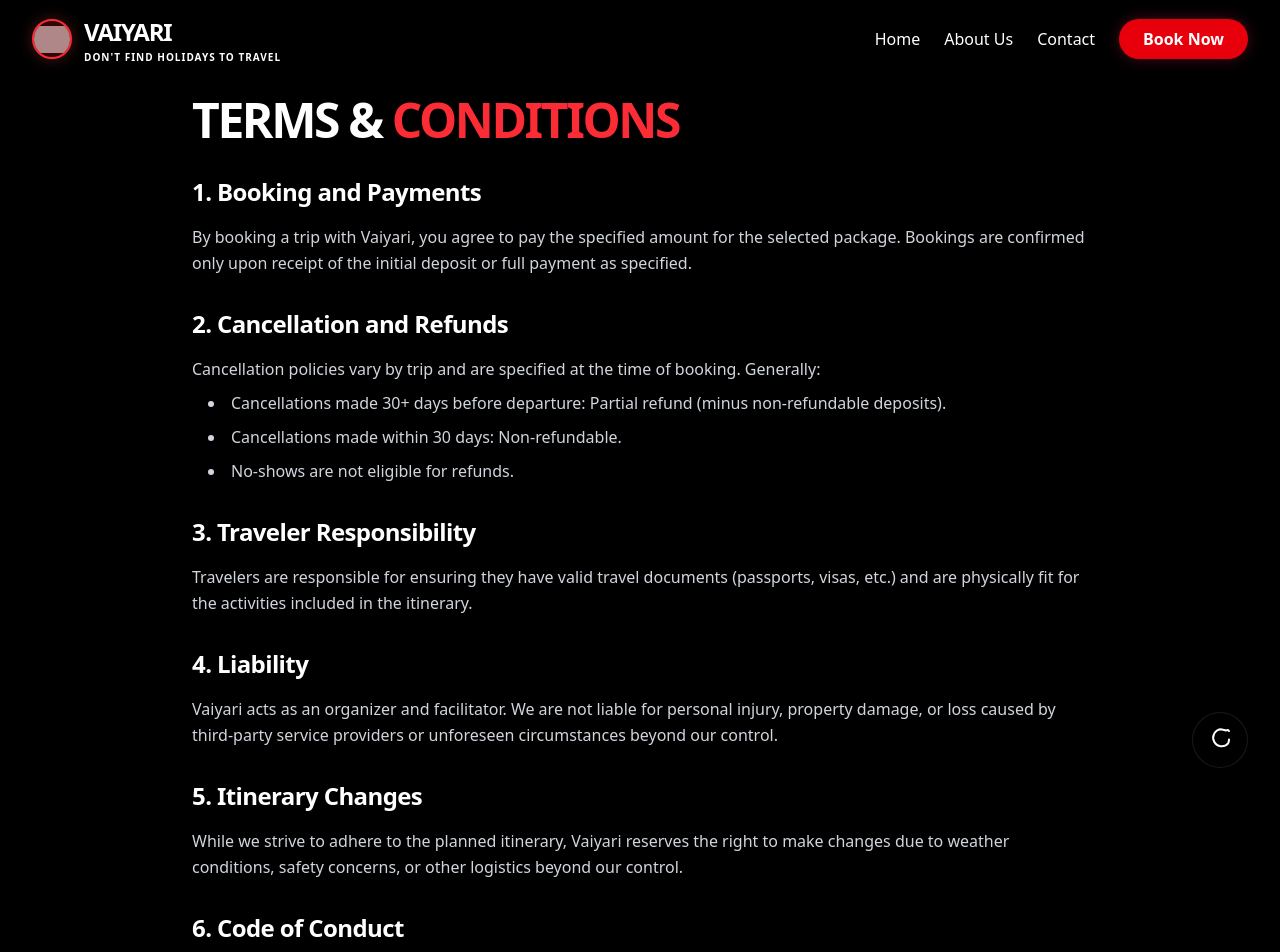
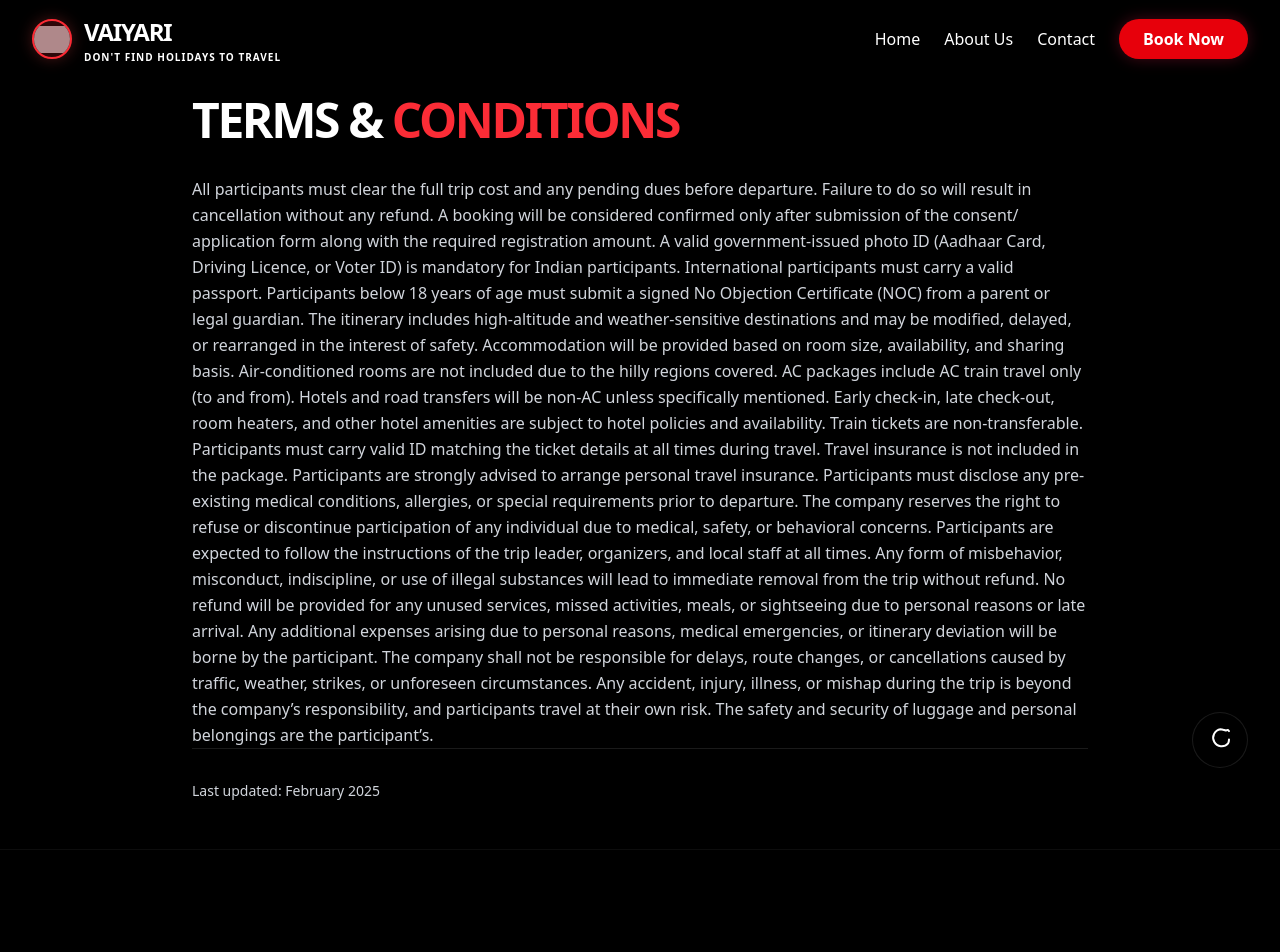
Before and after one commit to ShubhamPandey77/Vaiyari, a React (Vite) app: page /terms-conditions in a window 1280 px wide. Shown: the top 952 px of the page. Built offline with nearby package versions, Linux system fonts and the light colour scheme; grey boxes are pictures that could not be loaded.

Commit message:
Added Privacy and the T and C

```diff
--- a/src/pages/AboutUs.jsx
+++ b/src/pages/AboutUs.jsx
@@ -7,45 +7,11 @@ const AboutUs = () => {
         <h1 className="text-5xl font-black mb-8 tracking-tighter">ABOUT <span className="text-red-500">US</span></h1>
 
         <div className="space-y-6 text-gray-300 leading-relaxed text-lg font-light">
-          <p>
-            Welcome to <span className="text-white font-bold">VAIYARI</span>, your ultimate destination for curated group travel experiences.
-            We believe that travel is more than just visiting new places; it's about the stories we create,
-            the friendships we forge, and the perspectives we gain.
-          </p>
+          We are a travel community built for people who love exploring the mountains, meeting new people, and creating stories that last a lifetime. Every Friday, we organize curated trips across the North India circuit — from peaceful hill stations to adventurous getaways. Over the years, more than 5,000+ travellers have trusted us to plan their journeys, and that trust is what drives us every day.
 
-          <p>
-            Founded with a passion for exploration and community, Vaiyari specializes in bringing together
-            like-minded travelers to discover the world's most breathtaking destinations. Whether it's
-            trekking through the Himalayas, exploring hidden coastal gems, or experiencing vibrant
-            cultural festivals, we ensure every journey is extraordinary.
-          </p>
+The company was started by two founders with complementary strengths. Aarav brings strong experience in distribution, operations, and scaling communities, ensuring every trip runs smoothly from booking to return. Tushar comes from a deep travel-industry background and has hands-on experience managing routes, stays, and on-ground logistics across North India. Together, we focus on making travel simple, safe, and memorable.
 
-          <h2 className="text-3xl font-bold text-white mt-12 mb-4 tracking-tight">Our Mission</h2>
-          <p>
-            Our mission is to redefine group travel by providing seamless, safe, and soulful experiences.
-            We handle the logistics so you can focus on the moments that matter. From curated itineraries
-            to expert local guides, we go the extra mile to make every trip a "once-in-a-lifetime" adventure.
-          </p>
-
-          <h2 className="text-3xl font-bold text-white mt-12 mb-4 tracking-tight">Why Choose Vaiyari?</h2>
-          <ul className="list-disc list-inside space-y-4 ml-4">
-            <li><span className="text-white font-medium">Expert Curation:</span> Every destination and activity is handpicked for its uniqueness and quality.</li>
-            <li><span className="text-white font-medium">Community First:</span> We foster a welcoming environment where strangers become friends.</li>
-            <li><span className="text-white font-medium">Safety & Support:</span> Your safety is our top priority, with 24/7 support during your trips.</li>
-            <li><span className="text-white font-medium">Authentic Experiences:</span> We take you off the beaten path to experience the true essence of a place.</li>
-          </ul>
-
-          <p>
-            Lorem ipsum dolor sit amet, consectetur adipiscing elit. Sed do eiusmod tempor incididunt ut labore et dolore magna aliqua.
-            Ut enim ad minim veniam, quis nostrud exercitation ullamco laboris nisi ut aliquip ex ea commodo consequat.
-            Duis aute irure dolor in reprehenderit in voluptate velit esse cillum dolore eu fugiat nulla pariatur.
-          </p>
-
-          <p>
-            Excepteur sint occaecat cupidatat non proident, sunt in culpa qui officia deserunt mollit anim id est laborum.
-            Curabitur pretium tincidunt lacus. Nulla gravida orci a odio. Nullam varius, turpis et commodo pharetra,
-            est eros bibendum elit, nec luctus magna felis sollicitudin mauris.
-          </p>
+Our goal is not just to run tours, but to build a reliable travel ecosystem where everything is planned, transparent, and comfortable. While North India remains our core focus today, we are actively working towards expanding into more circuits across India and internationally. Wherever we go, our promise stays the same — honest pricing, smooth execution, and unforgettable experiences.
         </div>
       </div>
     </div>
--- a/src/pages/ContactUs.jsx
+++ b/src/pages/ContactUs.jsx
@@ -47,11 +47,9 @@ const ContactUs = () => {
 
             <div className="pt-8 space-y-4">
               <p className="text-gray-400 font-light italic">
-                "Lorem ipsum dolor sit amet, consectetur adipiscing elit. Ut elit tellus, luctus nec ullamcorper mattis, pulvinar dapibus leo."
-              </p>
-              <p className="text-gray-400 font-light">
-                Praesent sapien massa, convallis a pellentesque nec, egestas non nisi. Curabitur aliquet quam id dui posuere blandit.
-                Donec rutrum congue leo eget malesuada.
+               Have questions about a trip, bookings, or custom plans? We’re here to help. Whether you’re travelling solo, with friends, or planning a group getaway, our team will guide you with the right information and support to make your journey hassle-free. Feel free to reach out anytime — we love talking travel.
+
+You can contact us through phone, WhatsApp, or email for quick assistance. We aim to respond to all queries as soon as possible and ensure complete clarity before you book. From itinerary details to stay options and pricing, we’re happy to walk you through everything.
               </p>
             </div>
           </div>
--- a/src/pages/TermsConditions.jsx
+++ b/src/pages/TermsConditions.jsx
@@ -7,67 +7,44 @@ const TermsConditions = () => {
         <h1 className="text-5xl font-black mb-8 tracking-tighter uppercase">Terms & <span className="text-red-500">Conditions</span></h1>
 
         <div className="space-y-8 text-gray-300">
-          <section>
-            <h2 className="text-2xl font-bold text-white mb-4 tracking-tight">1. Booking and Payments</h2>
-            <p>
-              By booking a trip with Vaiyari, you agree to pay the specified amount for the selected package.
-              Bookings are confirmed only upon receipt of the initial deposit or full payment as specified.
-            </p>
-          </section>
-
-          <section>
-            <h2 className="text-2xl font-bold text-white mb-4 tracking-tight">2. Cancellation and Refunds</h2>
-            <p>
-              Cancellation policies vary by trip and are specified at the time of booking. Generally:
-            </p>
-            <ul className="list-disc list-inside mt-2 space-y-2 ml-4">
-              <li>Cancellations made 30+ days before departure: Partial refund (minus non-refundable deposits).</li>
-              <li>Cancellations made within 30 days: Non-refundable.</li>
-              <li>No-shows are not eligible for refunds.</li>
-            </ul>
-          </section>
-
-          <section>
-            <h2 className="text-2xl font-bold text-white mb-4 tracking-tight">3. Traveler Responsibility</h2>
-            <p>
-              Travelers are responsible for ensuring they have valid travel documents (passports, visas, etc.)
-              and are physically fit for the activities included in the itinerary.
-            </p>
-          </section>
-
-          <section>
-            <h2 className="text-2xl font-bold text-white mb-4 tracking-tight">4. Liability</h2>
-            <p>
-              Vaiyari acts as an organizer and facilitator. We are not liable for personal injury, property damage,
-              or loss caused by third-party service providers or unforeseen circumstances beyond our control.
-            </p>
-          </section>
-
-          <section>
-            <h2 className="text-2xl font-bold text-white mb-4 tracking-tight">5. Itinerary Changes</h2>
-            <p>
-              While we strive to adhere to the planned itinerary, Vaiyari reserves the right to make changes
-              due to weather conditions, safety concerns, or other logistics beyond our control.
-            </p>
-          </section>
-
-          <section>
-            <h2 className="text-2xl font-bold text-white mb-4 tracking-tight">6. Code of Conduct</h2>
-            <p>
-              We promote a respectful and inclusive environment. Vaiyari reserves the right to remove any
-              participant whose behavior is disruptive or harmful to others without a refund.
-            </p>
-          </section>
-
-          <section>
-            <h2 className="text-2xl font-bold text-white mb-4 tracking-tight">7. Miscellaneous</h2>
-            <p>
-              Lorem ipsum dolor sit amet, consectetur adipiscing elit. Aliquam at varius sapien.
-              Donec elementum efficitur nisi, at gravida tellus. Quisque sed leo sit amet eros iaculis porta.
-              Vivamus elementum elit ac nibh luctus, non hendrerit magna vehicula.
-              Integer sit amet vulputate tellus, quis eleifend tellus.
-            </p>
-          </section>
+          All participants must clear the full trip cost and any pending dues before
+departure. Failure to do so will result in cancellation without any refund.
+A booking will be considered confirmed only after submission of the consent/
+application form along with the required registration amount.
+A valid government-issued photo ID (Aadhaar Card, Driving Licence, or Voter ID) is
+mandatory for Indian participants. International participants must carry a valid
+passport.
+Participants below 18 years of age must submit a signed No Objection Certificate
+(NOC) from a parent or legal guardian.
+The itinerary includes high-altitude and weather-sensitive destinations and may
+be modified, delayed, or rearranged in the interest of safety.
+Accommodation will be provided based on room size, availability, and sharing
+basis. Air-conditioned rooms are not included due to the hilly regions covered.
+AC packages include AC train travel only (to and from). Hotels and road transfers
+will be non-AC unless specifically mentioned.
+Early check-in, late check-out, room heaters, and other hotel amenities are subject
+to hotel policies and availability.
+Train tickets are non-transferable. Participants must carry valid ID matching the
+ticket details at all times during travel.
+Travel insurance is not included in the package. Participants are strongly advised
+to arrange personal travel insurance.
+Participants must disclose any pre-existing medical conditions, allergies, or special
+requirements prior to departure.
+The company reserves the right to refuse or discontinue participation of any
+individual due to medical, safety, or behavioral concerns.
+Participants are expected to follow the instructions of the trip leader, organizers,
+and local staff at all times.
+Any form of misbehavior, misconduct, indiscipline, or use of illegal substances will
+lead to immediate removal from the trip without refund.
+No refund will be provided for any unused services, missed activities, meals, or
+sightseeing due to personal reasons or late arrival.
+Any additional expenses arising due to personal reasons, medical emergencies, or
+itinerary deviation will be borne by the participant.
+The company shall not be responsible for delays, route changes, or cancellations
+caused by traffic, weather, strikes, or unforeseen circumstances.
+Any accident, injury, illness, or mishap during the trip is beyond the company’s
+responsibility, and participants travel at their own risk.
+The safety and security of luggage and personal belongings are the participant’s.
 
           <section className="pt-8 border-t border-white/10">
             <p className="text-sm">Last updated: February 2025</p>
```
Also changed, not shown: src/pages/PrivacyPolicy.jsx (+3 -64 lines).
